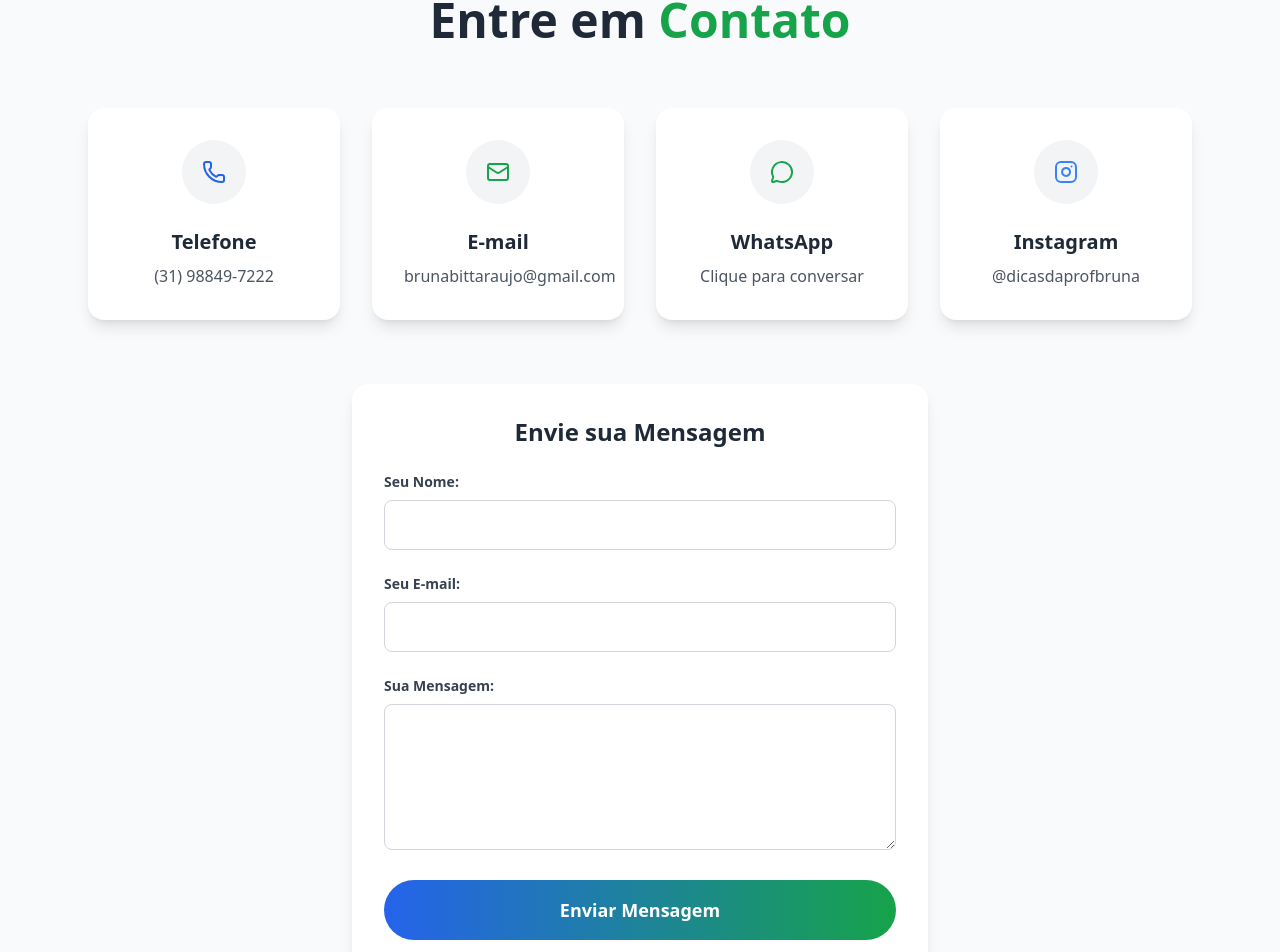
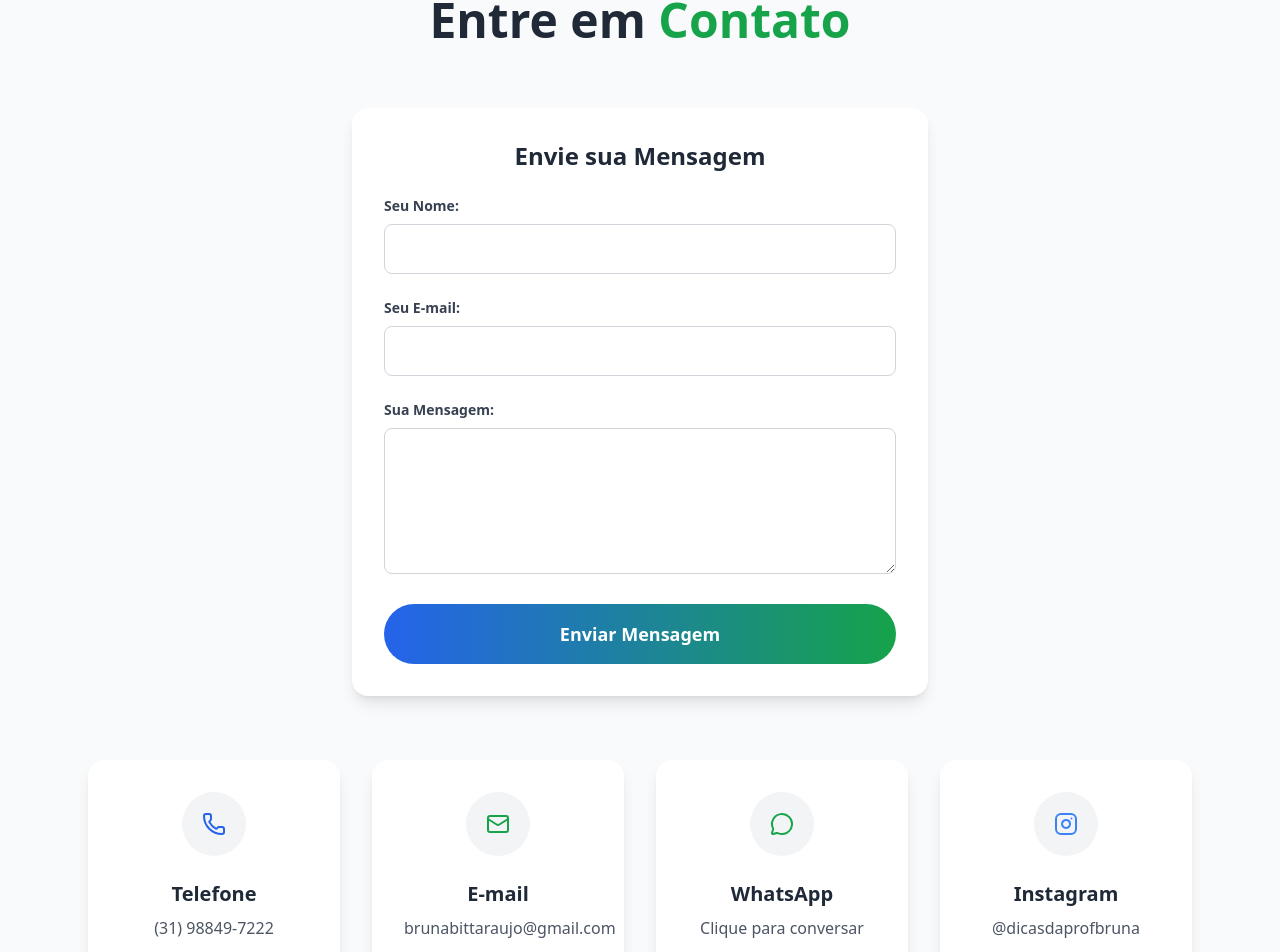
Before and after one commit to hugowenner/bruna-english, a React (Create React App) app: page / in a window 1280 px wide. Shown: the part 4624-5576 px from the top of the page. Built offline with nearby package versions, Linux system fonts and the light colour scheme.

Commit message:
forms atualizado

```diff
--- a/src/components/Contact.js
+++ b/src/components/Contact.js
@@ -36,32 +36,8 @@ export default function Contact({ data }) {
           </h2>
         </div>
 
-        {/* Seção de Contatos Existente */}
-        <div className="grid lg:grid-cols-4 md:grid-cols-2 gap-8 mb-16"> {/* Adicionado mb-16 para espaçamento */}
-          {data.contacts.map((contact, index) => (
-            <div key={index} className="bg-white rounded-2xl p-8 text-center shadow-lg hover:shadow-xl transition-all duration-300 transform hover:scale-105">
-              <div className={`w-16 h-16 bg-gray-100 rounded-full flex items-center justify-center mx-auto mb-6 ${contact.color}`}>
-                {getIcon(contact.title)}
-              </div>
-              <h3 className="text-xl font-bold text-gray-800 mb-2">{contact.title}</h3>
-              {contact.link ? (
-                <a
-                  href={contact.link}
-                  target="_blank"
-                  rel="noopener noreferrer"
-                  className="text-gray-600 hover:text-blue-600 transition-colors duration-200"
-                >
-                  {contact.info}
-                </a>
-              ) : (
-                <p className="text-gray-600">{contact.info}</p>
-              )}
-            </div>
-          ))}
-        </div>
-
-        {/* NOVO: Formulário de Contato */}
-        <div className="max-w-xl mx-auto bg-white p-8 rounded-2xl shadow-lg">
+        {/* NOVO: Formulário de Contato (MOVIDO PARA CIMA) */}
+        <div className="max-w-xl mx-auto bg-white p-8 rounded-2xl shadow-lg mb-16"> {/* Adicionado mb-16 para espaçamento */}
           <h3 className="text-2xl font-bold text-gray-800 mb-6 text-center">
             Envie sua Mensagem
           </h3>
@@ -116,6 +92,30 @@ export default function Contact({ data }) {
             </button>
           </form>
         </div>
+
+        {/* Seção de Contatos Existente (MOVIDO PARA BAIXO) */}
+        <div className="grid lg:grid-cols-4 md:grid-cols-2 gap-8"> {/* Removido mb-16 daqui, pois já foi adicionado no formulário */}
+          {data.contacts.map((contact, index) => (
+            <div key={index} className="bg-white rounded-2xl p-8 text-center shadow-lg hover:shadow-xl transition-all duration-300 transform hover:scale-105">
+              <div className={`w-16 h-16 bg-gray-100 rounded-full flex items-center justify-center mx-auto mb-6 ${contact.color}`}>
+                {getIcon(contact.title)}
+              </div>
+              <h3 className="text-xl font-bold text-gray-800 mb-2">{contact.title}</h3>
+              {contact.link ? (
+                <a
+                  href={contact.link}
+                  target="_blank"
+                  rel="noopener noreferrer"
+                  className="text-gray-600 hover:text-blue-600 transition-colors duration-200"
+                >
+                  {contact.info}
+                </a>
+              ) : (
+                <p className="text-gray-600">{contact.info}</p>
+              )}
+            </div>
+          ))}
+        </div>
       </div>
     </section>
   );
```
